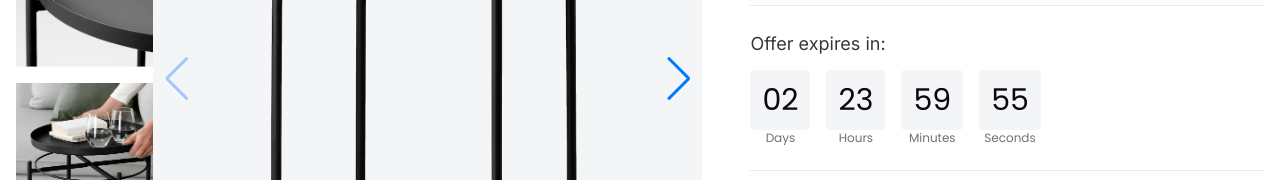
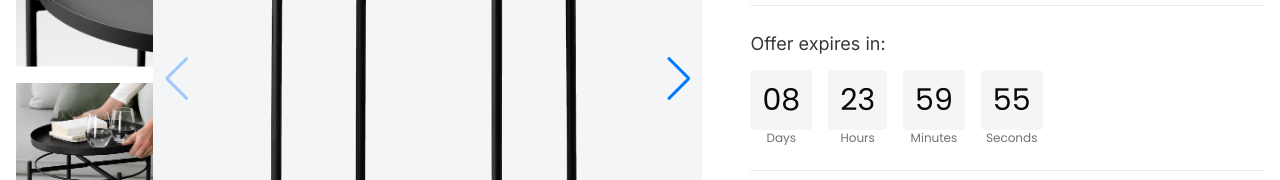
Before and after one commit to afridiwhatever/elegant-furnitures, a Next.js app: page /product/1 in a window 1280 px wide. Shown: the part 424-604 px from the top of the page. Built offline with nearby package versions, Linux system fonts and the light colour scheme.

Commit message:
small bug fix - salecountdown comp (0 behind days)

```diff
--- a/src/components/SaleCountdown.tsx
+++ b/src/components/SaleCountdown.tsx
@@ -6,7 +6,9 @@ const renderer = ({ days, hours, minutes, seconds }: any) => {
   return (
     <div className="font-poppins text-3xl flex gap-4">
       <div>
-        <div className="bg-neutralGray px-3 py-3 rounded-sm">{"0" + days}</div>
+        <div className="bg-neutralGray px-3 py-3 rounded-sm">
+          {days >= 10 ? days : "0" + days}
+        </div>
         <p className="text-xs text-blackishGray max-w-max mx-auto">Days</p>
       </div>
       <div>
@@ -27,7 +29,7 @@ const renderer = ({ days, hours, minutes, seconds }: any) => {
 
 const SaleCountdown = () => {
   const saleEndDate = new Date();
-  saleEndDate.setDate(new Date().getDate() + 3);
+  saleEndDate.setDate(new Date().getDate() + 9);
   return (
     <>
       <Countdown date={saleEndDate} renderer={renderer} />
```
